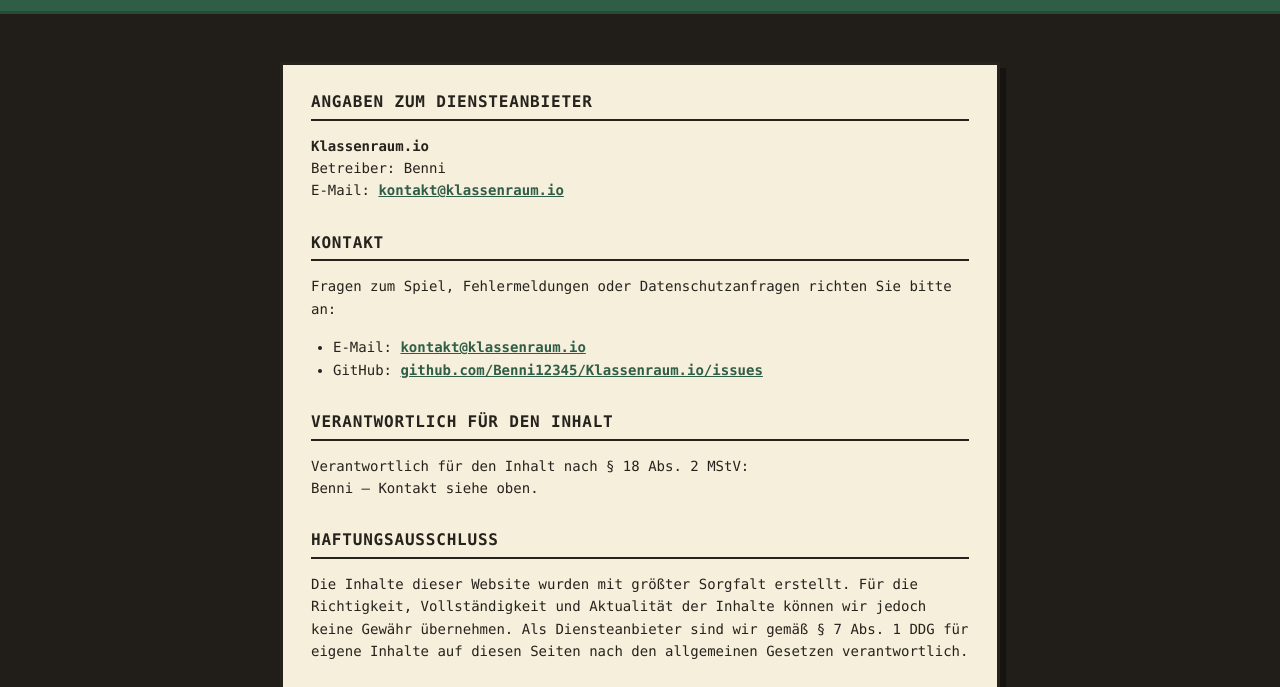
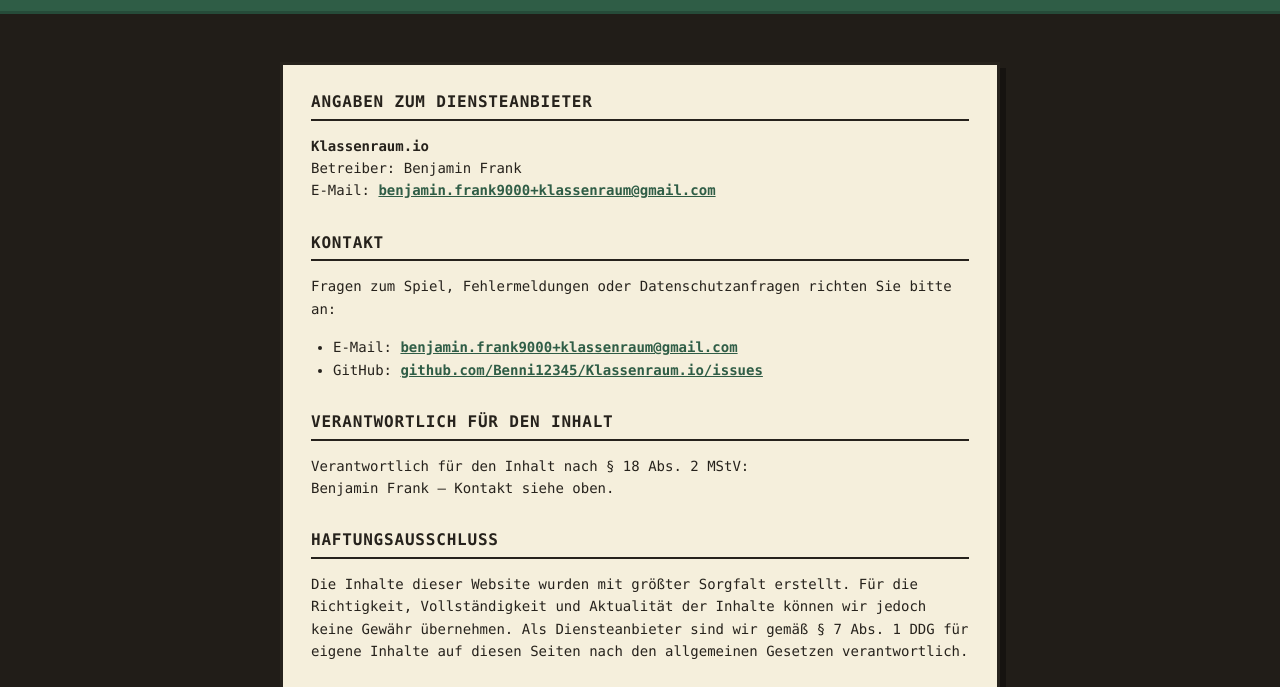
Before and after one commit to Benni12345/Klassenraum.io, a website: page packages/client/public/impressum.html in a window 1280 px wide. Shown: the part 79-766 px from the top of the page. Drawn offline with Linux system fonts and the light colour scheme.

Commit message:
Update impressum.html

```diff
--- a/packages/client/public/impressum.html
+++ b/packages/client/public/impressum.html
@@ -18,9 +18,9 @@
         <h2>Angaben zum Diensteanbieter</h2>
         <p>
           <strong>Klassenraum.io</strong><br />
-          Betreiber: Benni<br />
+          Betreiber: Benjamin Frank<br />
           E-Mail:
-          <a href="mailto:kontakt@klassenraum.io">kontakt@klassenraum.io</a>
+          <a href="mailto:benjamin.frank9000+klassenraum@gmail.com">benjamin.frank9000+klassenraum@gmail.com</a>
         </p>
 
         <h2>Kontakt</h2>
@@ -30,7 +30,7 @@
         <ul>
           <li>
             E-Mail:
-            <a href="mailto:kontakt@klassenraum.io">kontakt@klassenraum.io</a>
+            <a href="mailto:benjamin.frank9000+klassenraum@gmail.com">benjamin.frank9000+klassenraum@gmail.com</a>
           </li>
           <li>
             GitHub:
@@ -46,7 +46,7 @@
         <h2>Verantwortlich für den Inhalt</h2>
         <p>
           Verantwortlich für den Inhalt nach § 18 Abs. 2 MStV:<br />
-          Benni — Kontakt siehe oben.
+          Benjamin Frank — Kontakt siehe oben.
         </p>
 
         <h2>Haftungsausschluss</h2>
```
